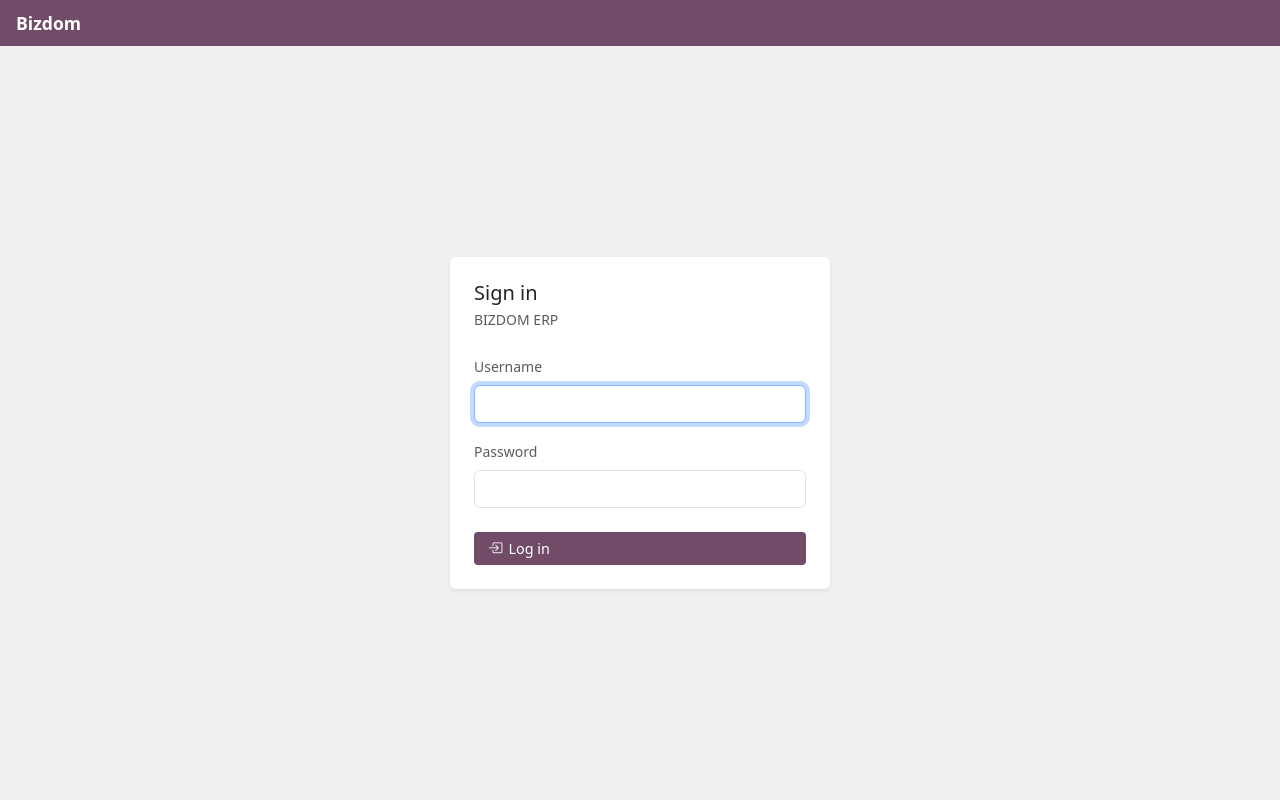
After one commit to shahabhulk/Biz-erp-sample, a Django app: page /accounts/login/ in a window 1280 px wide. The commit adds this page. Run offline with Django 3.2, Linux system fonts and the light colour scheme.

Commit message:
[ADD] Added login authentication at a platform

```diff
--- a/sample/sample/urls.py
+++ b/sample/sample/urls.py
@@ -16,10 +16,14 @@ Including another URLconf
 from django.contrib import admin
 from django.urls import path, include
 from django.views.generic import RedirectView
+from django.contrib.auth.views import LoginView, LogoutView
+
 
 urlpatterns = [
     path('admin/', admin.site.urls),
     path('', RedirectView.as_view(url='/workshop/job-cards/', permanent=False)),
     path('contacts/', include('contacts.urls')),
     path('workshop/', include('workshop.urls')),
+    path('accounts/login/', LoginView.as_view(), name='login'),
+    path('accounts/logout/', LogoutView.as_view(), name='logout'),
 ]
--- /dev/null
+++ b/sample/templates/registration/login.html
@@ -0,0 +1,69 @@
+{% load static %}
+<!DOCTYPE html>
+<html lang="en">
+<head>
+    <meta charset="UTF-8">
+    <meta name="viewport" content="width=device-width, initial-scale=1.0">
+    <title>Sign in — Bizdom</title>
+    <link href="https://cdn.jsdelivr.net/npm/bootstrap@5.3.3/dist/css/bootstrap.min.css" rel="stylesheet">
+    <link href="https://cdn.jsdelivr.net/npm/bootstrap-icons@1.11.3/font/bootstrap-icons.css" rel="stylesheet">
+    <link href="{% static 'workshop/css/workshop.css' %}" rel="stylesheet">
+    <style>
+        :root { --topbar-bg: #714b67; }
+        .login-topbar {
+            background: var(--topbar-bg);
+            color: #fff;
+            height: 46px;
+            display: flex;
+            align-items: center;
+            padding: 0 16px;
+        }
+        .login-topbar .brand { font-weight: 600; font-size: 1.1rem; }
+        body { background: #f0f0f0; margin: 0; }
+    </style>
+</head>
+<body>
+    <header class="login-topbar">
+        <span class="brand">Bizdom</span>
+    </header>
+
+    <div class="d-flex align-items-center justify-content-center px-3" style="min-height: calc(100vh - 46px);">
+        <div class="card shadow-sm border-0 w-100" style="max-width: 380px;">
+            <div class="card-body p-4">
+                <h1 class="h5 mb-1">Sign in</h1>
+                <p class="text-muted small mb-4">BIZDOM ERP </p>
+
+                {% if form.errors %}
+                <div class="alert alert-danger py-2 small mb-3">
+                    Invalid username or password. Please try again.
+                </div>
+                {% endif %}
+
+                <form method="post" action="{% url 'login' %}">
+                    {% csrf_token %}
+
+                    <div class="mb-3">
+                        <label for="id_username" class="form-label small text-muted">Username</label>
+                        <input type="text" name="username" id="id_username"
+                               class="form-control" autofocus required
+                               autocomplete="username">
+                    </div>
+
+                    <div class="mb-4">
+                        <label for="id_password" class="form-label small text-muted">Password</label>
+                        <input type="password" name="password" id="id_password"
+                               class="form-control" required
+                               autocomplete="current-password">
+                    </div>
+
+                    <input type="hidden" name="next" value="{{ next }}">
+
+                    <button type="submit" class="odoo-btn-primary w-100 border-0">
+                        <i class="bi bi-box-arrow-in-right"></i> Log in
+                    </button>
+                </form>
+            </div>
+        </div>
+    </div>
+</body>
+</html>
--- a/sample/workshop/views.py
+++ b/sample/workshop/views.py
@@ -1,3 +1,5 @@
+from django.contrib.auth.decorators import login_required
+from django.contrib.auth.mixins import LoginRequiredMixin
 from django.db.models import Q
 from django.shortcuts import redirect, get_object_or_404
 from django.template.response import TemplateResponse
@@ -31,7 +33,7 @@ def _jobcard_form_context(request, form, formset, title, job_card):
     }
 
 
-class JobCardListView(ListView):
+class JobCardListView(LoginRequiredMixin, ListView):
     model = JobCard
     template_name = 'workshop/jobcard_list.html'
     context_object_name = 'job_cards'
@@ -60,6 +62,7 @@ class JobCardListView(ListView):
         return context
 
 
+@login_required
 def jobcard_create(request):
     if request.method == 'POST':
         form = JobCardForm(request.POST)
@@ -78,6 +81,7 @@ def jobcard_create(request):
     ))
 
 
+@login_required
 def jobcard_edit(request, pk):
     job_card = get_object_or_404(JobCard, pk=pk)
     if request.method == 'POST':
```
Also changed, not shown: sample/contacts/views.py (+7 -1 lines), sample/sample/settings.py (+9 -1 lines), sample/workshop/templates/workshop/base.html (+10 -2 lines).
